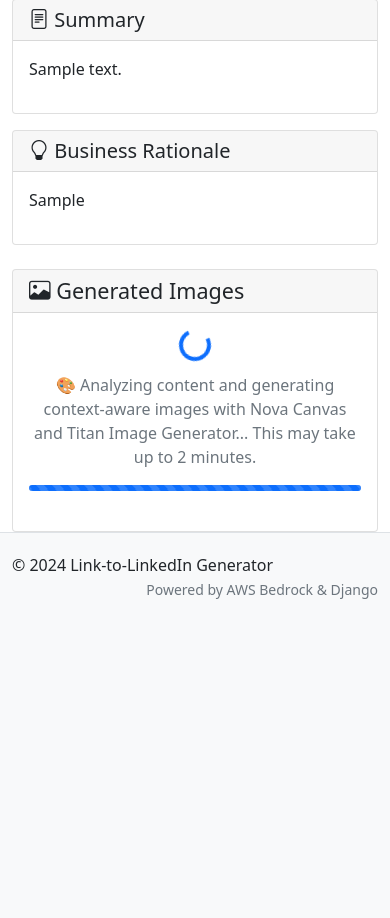
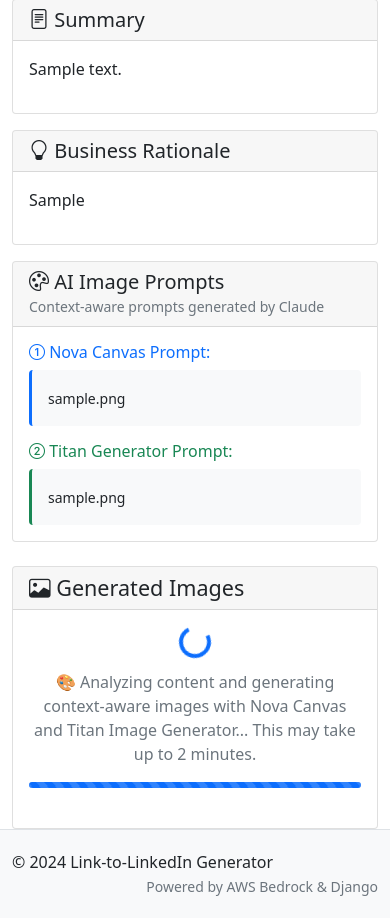
Before and after one commit to jgough-essextec/linkedin-post-generator, a Django app: page /result/1/ in a window 390 px wide. Shown: the part 482-1400 px from the top of the page. Before the commit the page ends 1081 px from the top, so only its background shows below. Run offline with Django 4.2, Linux system fonts and the light colour scheme; tables that the repository leaves empty hold one stand-in row (values such as "Sample post"); grey boxes marked "Sample" are stand-in pictures; some libraries are stand-ins or nearby versions.

Commit message:
🎨 Add AI image prompts display to result page
## New Features:
- **Image Prompt Storage**: Added `image_prompt_1` and `image_prompt_2` fields to GeneratedPost model
- **Prompt Display Box**: New right-side card showing context-aware prompts generated by Claude
- **Model Integration**: AI generator now returns prompts along with images
- **Database Updates**: Async handler saves prompts for each image

## UI Enhancements:
- **Professional Design**: Bootstrap cards with color-coded borders (blue for Nova Canvas, green for Titan)
- **Clear Labeling**: Distinct icons and headers for each AI model's prompt
- **Responsive Layout**: Prompts box integrates seamlessly with existing right sidebar
- **Conditional Display**: Only shows when prompts are available

## Technical Implementation:
- **Database Migration**: Added nullable text fields for storing prompts
- **Async Handler Updates**: Extracts and saves prompts during image processing
- **Template Updates**: New card component with proper conditional rendering
- **Model Enhancement**: AI generator returns both images and prompts in response

## User Benefits:
- **Transparency**: Users can see exactly how AI analyzed their content
- **Education**: Shows the sophisticated prompt engineering behind context-aware images
- **Quality Insight**: Demonstrates the relevance and specificity of generated visuals
- **AI Workflow Visibility**: Reveals the multi-step AI process for image creation

🚀 Generated with [Claude Code](https://claude.ai/code)

Co-Authored-By: Claude <noreply@anthropic.com>

```diff
--- a/generator/models.py
+++ b/generator/models.py
@@ -24,6 +24,16 @@ class GeneratedPost(models.Model):
         null=True,
         help_text="Second generated image in S3"
     )
+    image_prompt_1 = models.TextField(
+        blank=True,
+        null=True,
+        help_text="AI-generated prompt used for first image"
+    )
+    image_prompt_2 = models.TextField(
+        blank=True,
+        null=True,
+        help_text="AI-generated prompt used for second image"
+    )
     markdown_content = models.TextField(help_text="Complete markdown output")
     images_processing = models.BooleanField(default=False, help_text="Whether images are currently being generated")
     images_completed_at = models.DateTimeField(null=True, blank=True, help_text="When image generation completed")
--- a/generator/services/ai_generator.py
+++ b/generator/services/ai_generator.py
@@ -366,12 +366,14 @@ class AIGenerator:
                 return {
                     'success': True,
                     'images': generated_images,  # Keep original list with None values for proper indexing
+                    'prompts': prompts,  # Include the generated prompts
                     'error': None
                 }
             else:
                 return {
                     'success': False,
                     'images': [],
+                    'prompts': prompts,  # Include prompts even if images failed
                     'error': 'Failed to generate any images'
                 }
 
--- a/templates/generator/result.html
+++ b/templates/generator/result.html
@@ -72,7 +72,7 @@
         </div>
 
         <!-- Business Rationale -->
-        <div class="card">
+        <div class="card mb-3">
             <div class="card-header">
                 <h5 class="card-title mb-0">
                     <i class="bi bi-lightbulb"></i> Business Rationale
@@ -82,6 +82,41 @@
                 {{ post.business_rationale|linebreaks }}
             </div>
         </div>
+
+        <!-- AI-Generated Image Prompts -->
+        {% if post.image_prompt_1 or post.image_prompt_2 %}
+        <div class="card">
+            <div class="card-header">
+                <h5 class="card-title mb-0">
+                    <i class="bi bi-palette"></i> AI Image Prompts
+                </h5>
+                <small class="text-muted">Context-aware prompts generated by Claude</small>
+            </div>
+            <div class="card-body">
+                {% if post.image_prompt_1 %}
+                <div class="mb-3">
+                    <h6 class="text-primary mb-2">
+                        <i class="bi bi-1-circle"></i> Nova Canvas Prompt:
+                    </h6>
+                    <div class="bg-light p-3 rounded border-start border-primary border-3">
+                        <small class="text-dark">{{ post.image_prompt_1 }}</small>
+                    </div>
+                </div>
+                {% endif %}
+
+                {% if post.image_prompt_2 %}
+                <div class="mb-0">
+                    <h6 class="text-success mb-2">
+                        <i class="bi bi-2-circle"></i> Titan Generator Prompt:
+                    </h6>
+                    <div class="bg-light p-3 rounded border-start border-success border-3">
+                        <small class="text-dark">{{ post.image_prompt_2 }}</small>
+                    </div>
+                </div>
+                {% endif %}
+            </div>
+        </div>
+        {% endif %}
     </div>
 </div>
 
```
Also changed, not shown: async_handler.py (+21 -12 lines), generator/migrations/0003_generatedpost_image_prompt_1_and_more.py (added).
